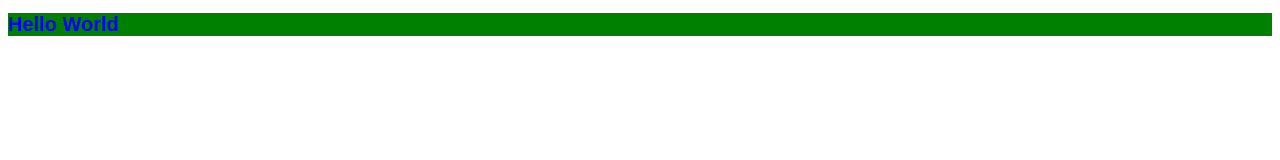
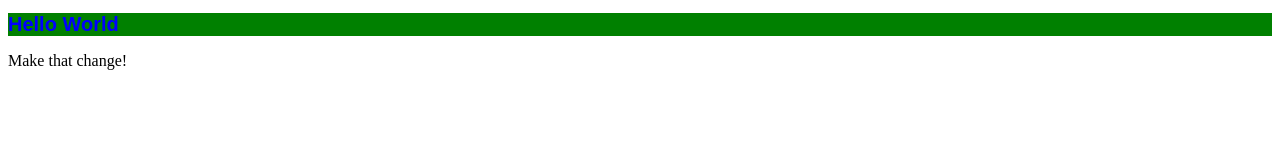
Before and after one commit to Sochi96/web_project, a plain HTML site: page index.html in a window 1280 px wide. Drawn offline with Linux system fonts and the light colour scheme; files that its build step writes are made by us from their sources.

Commit message:
first change

```diff
--- a/index.html
+++ b/index.html
@@ -10,6 +10,7 @@
   <body>
     <h1>Hello World</h1>
 
+    <p>Make that change!<p>
   </body>
 
 </html>
```
